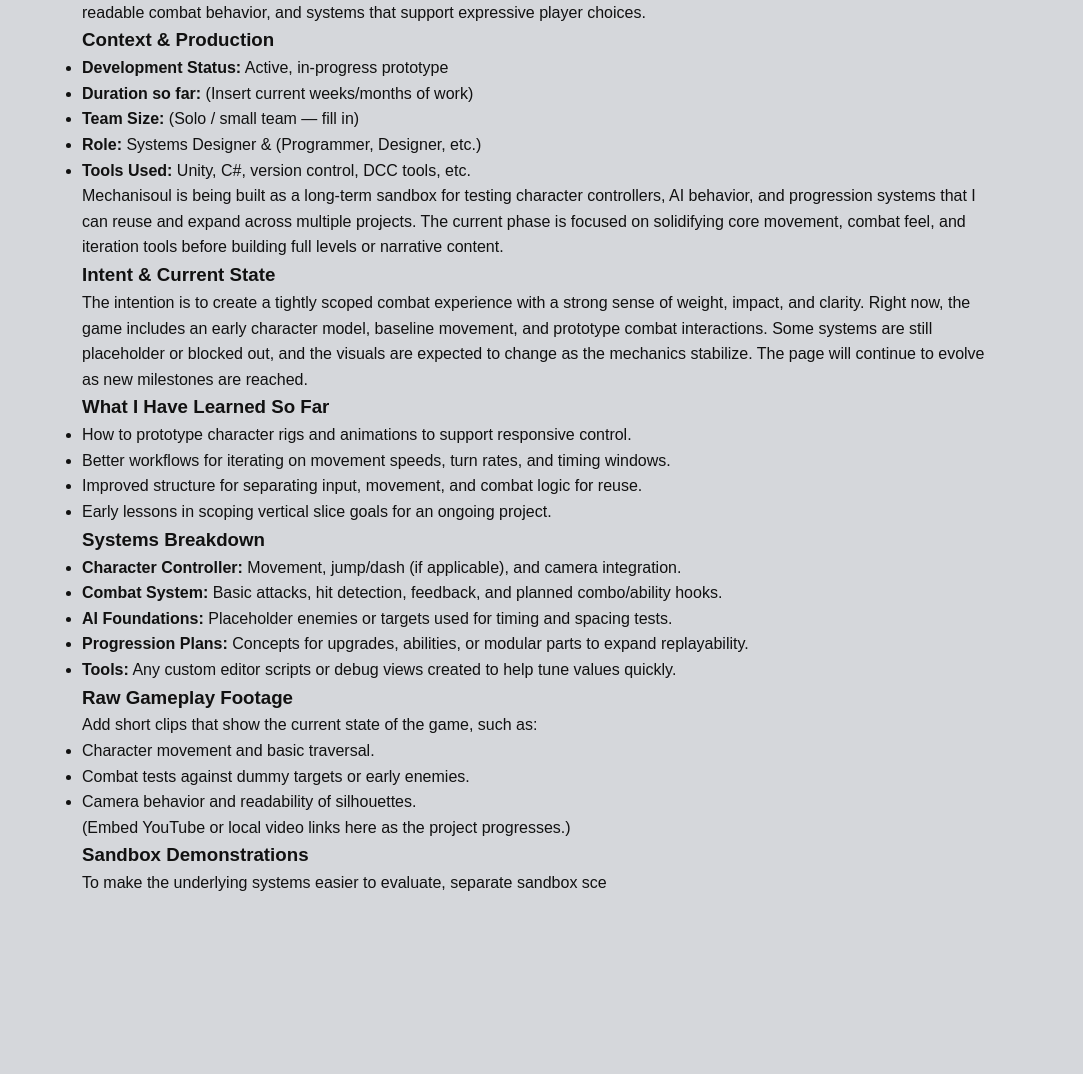
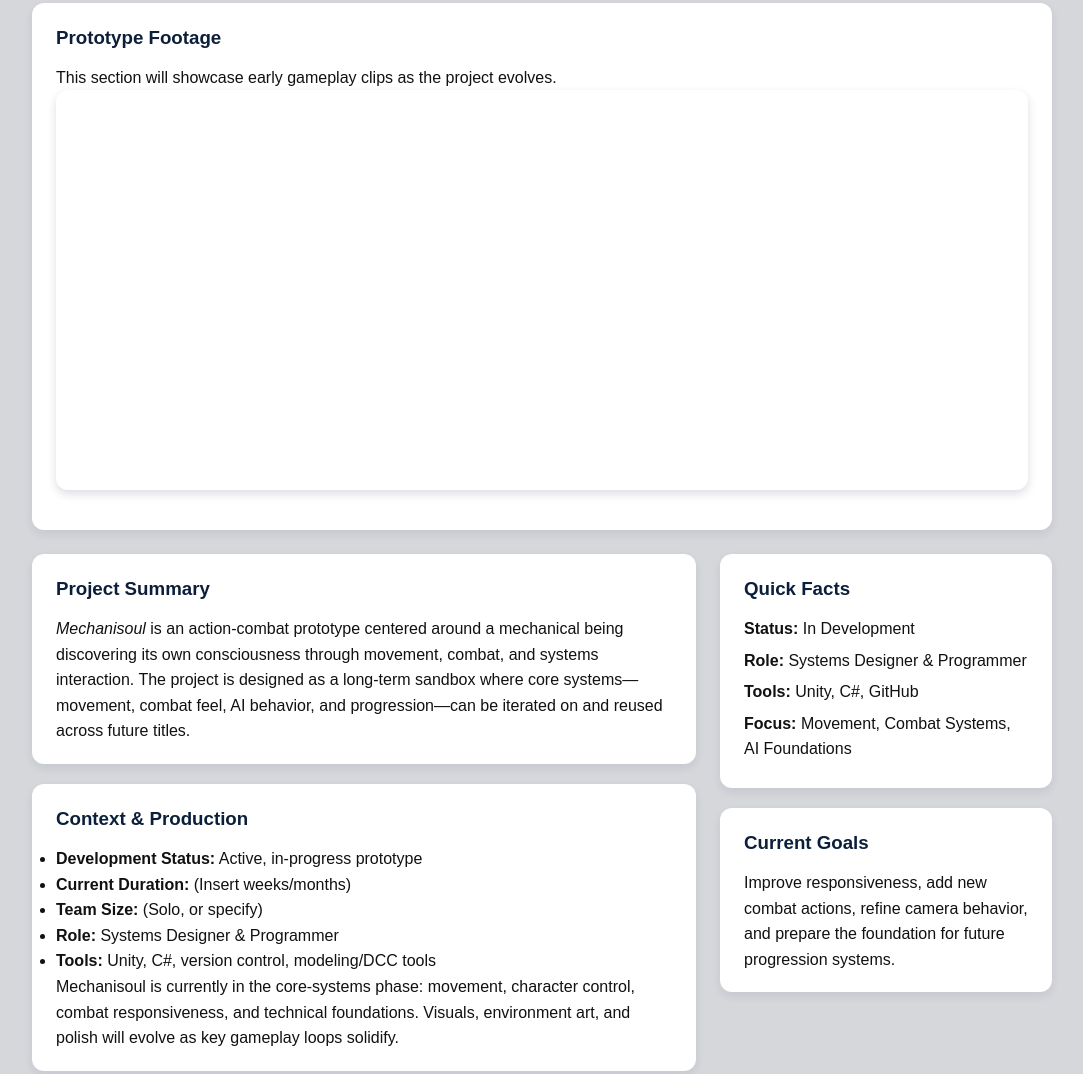
Before and after one commit to Superstarrl/superstarrl.github.io, a plain HTML site: page docs/mechanisoul.html in a window 1280 px wide. Shown: the part 291-1365 px from the top of the page, without its empty margins (98-1181 px from the left). Before the commit the page ends 1247 px from the top, so only its background shows below. Drawn offline with Linux system fonts and the light colour scheme.

Commit message:
Update mechanisoul.html

```diff
--- a/docs/mechanisoul.html
+++ b/docs/mechanisoul.html
@@ -6,6 +6,7 @@
     <title>Mechanisoul - Project Showcase</title>
     <link rel="stylesheet" href="css/styles.css" />
 </head>
+
 <body>
     <header>
         <h1>Anthony Rattigan - Systems Designer</h1>
@@ -17,68 +18,160 @@
         </nav>
     </header>
 
-    <section class="section">
-        <h2>Mechanisoul (In Development)</h2>
+    <section class="section project-page">
 
+        <!-- Project header -->
+        <div class="project-header">
+            <h2>Mechanisoul <span style="font-size:18px; opacity:0.8;">(In Development)</span></h2>
+            <p class="project-tagline">
+                A systems-driven action prototype focused on expressive movement,
+                modular combat, and understanding mechanical consciousness in a world of living machines.
+            </p>
+        </div>
+
+        <!-- Full-width video section (placeholder until video is added) -->
+        <div class="project-section full-width">
+            <h3>Prototype Footage</h3>
+            <p>This section will showcase early gameplay clips as the project evolves.</p>
+
+            <div class="video-container">
+                <!-- Add your video link when ready -->
+                <iframe src=""
+                        title="Mechanisoul Gameplay"
+                        frameborder="0"
+                        allow="accelerometer; autoplay; clipboard-write; encrypted-media; gyroscope; picture-in-picture"
+                        allowfullscreen>
+                </iframe>
+            </div>
+        </div>
+
+        <!-- Two-column project layout -->
+        <div class="project-grid">
+
+            <!-- MAIN COLUMN -->
+            <div class="project-main">
+
+                <div class="project-section">
                     <h3>Project Summary</h3>
                     <p>
-            <em>Mechanisoul</em> is an in-progress action game about a mechanical being discovering
-            its own consciousness through combat, exploration, and interaction with a world built
-            from modular machines. The focus of the project is on responsive character control,
-            readable combat behavior, and systems that support expressive player choices.
+                        <em>Mechanisoul</em> is an action-combat prototype centered around a mechanical being
+                        discovering its own consciousness through movement, combat, and systems interaction.
+                        The project is designed as a long-term sandbox where core systems—movement, combat feel,
+                        AI behavior, and progression—can be iterated on and reused across future titles.
                     </p>
+                </div>
 
+                <div class="project-section">
                     <h3>Context & Production</h3>
                     <ul>
                         <li><strong>Development Status:</strong> Active, in-progress prototype</li>
-            <li><strong>Duration so far:</strong> (Insert current weeks/months of work)</li>
-            <li><strong>Team Size:</strong> (Solo / small team — fill in)</li>
-            <li><strong>Role:</strong> Systems Designer & (Programmer, Designer, etc.)</li>
-            <li><strong>Tools Used:</strong> Unity, C#, version control, DCC tools, etc.</li>
+                        <li><strong>Current Duration:</strong> (Insert weeks/months)</li>
+                        <li><strong>Team Size:</strong> (Solo, or specify)</li>
+                        <li><strong>Role:</strong> Systems Designer & Programmer</li>
+                        <li><strong>Tools:</strong> Unity, C#, version control, modeling/DCC tools</li>
                     </ul>
 
                     <p>
-            Mechanisoul is being built as a long-term sandbox for testing character controllers,
-            AI behavior, and progression systems that I can reuse and expand across multiple
-            projects. The current phase is focused on solidifying core movement, combat feel,
-            and iteration tools before building full levels or narrative content.
+                        Mechanisoul is currently in the core-systems phase: movement, character control,
+                        combat responsiveness, and technical foundations. Visuals, environment art, and
+                        polish will evolve as key gameplay loops solidify.
                     </p>
+                </div>
 
+                <div class="project-section">
                     <h3>Intent & Current State</h3>
                     <p>
-            The intention is to create a tightly scoped combat experience with a strong sense
-            of weight, impact, and clarity. Right now, the game includes an early character
-            model, baseline movement, and prototype combat interactions. Some systems are still
-            placeholder or blocked out, and the visuals are expected to change as the mechanics
-            stabilize. The page will continue to evolve as new milestones are reached.
+                        The goal is to create a fast yet readable combat system with strong feedback,
+                        precise movement, and expressive decision-making. Current progress includes:
                     </p>
+                    <ul>
+                        <li>Prototype character movement controller</li>
+                        <li>Early combat animations and hit detection</li>
+                        <li>Basic enemy behavior for spacing and timing tests</li>
+                        <li>Camera behavior tuned for readability</li>
+                    </ul>
+                </div>
 
+                <div class="project-section">
                     <h3>What I Have Learned So Far</h3>
                     <ul>
-            <li>How to prototype character rigs and animations to support responsive control.</li>
-            <li>Better workflows for iterating on movement speeds, turn rates, and timing windows.</li>
-            <li>Improved structure for separating input, movement, and combat logic for reuse.</li>
-            <li>Early lessons in scoping vertical slice goals for an ongoing project.</li>
+                        <li>Prototyping animation rigs for responsive control</li>
+                        <li>Improving iteration workflows for tuning movement/attack timing</li>
+                        <li>Separating input, movement, and combat logic into reusable modules</li>
+                        <li>Scoping vertical-slice goals for an evolving long-term project</li>
                     </ul>
+                </div>
 
+                <div class="project-section">
                     <h3>Systems Breakdown</h3>
                     <ul>
-            <li><strong>Character Controller:</strong> Movement, jump/dash (if applicable), and camera integration.</li>
-            <li><strong>Combat System:</strong> Basic attacks, hit detection, feedback, and planned combo/ability hooks.</li>
-            <li><strong>AI Foundations:</strong> Placeholder enemies or targets used for timing and spacing tests.</li>
-            <li><strong>Progression Plans:</strong> Concepts for upgrades, abilities, or modular parts to expand replayability.</li>
-            <li><strong>Tools:</strong> Any custom editor scripts or debug views created to help tune values quickly.</li>
+                        <li><strong>Character Controller:</strong> Early controller focused on grounded feel and camera integration</li>
+                        <li><strong>Combat Prototyping:</strong> Basic attack logic, hit detection, spacing tools</li>
+                        <li><strong>AI Foundations:</strong> Dummy targets and placeholder AI for timing tests</li>
+                        <li><strong>Progression Concepts:</strong> Future upgrade & modular systems planned</li>
+                        <li><strong>Debug Tools:</strong> Custom testing environments for movement/spacing/value tuning</li>
                     </ul>
+                </div>
 
-        <h3>Raw Gameplay Footage</h3>
-        <p>Add short clips that show the current state of the game, such as:</p>
-        <ul>
-            <li>Character movement and basic traversal.</li>
-            <li>Combat tests against dummy targets or early enemies.</li>
-            <li>Camera behavior and readability of silhouettes.</li>
-        </ul>
-        <p>(Embed YouTube or local video links here as the project progresses.)</p>
-
+                <div class="project-section">
                     <h3>Sandbox Demonstrations</h3>
                     <p>
-            To make the underlying systems easier to evaluate, separate sandbox sce
+                        Like Code: Abandoned, Mechanisoul will feature isolated sandbox demos to showcase:
+                    </p>
+                    <ul>
+                        <li>Movement tuning and momentum</li>
+                        <li>Combat spacing & hitbox visualizers</li>
+                        <li>AI behavior tests</li>
+                        <li>Future upgrade/progression simulators</li>
+                    </ul>
+                </div>
+
+                <div class="project-section">
+                    <h3>Code Samples</h3>
+                    <p>As systems evolve, this section will contain selected code excerpts demonstrating structure, readability, and modularity.</p>
+
+<pre><code>// Example placeholder snippet
+public class TestController {
+    void Update() {
+        // Movement prototype logic goes here
+    }
+}
+</code></pre>
+
+                </div>
+
+                <div class="project-section">
+                    <h3>Gallery</h3>
+                    <p>Visuals will be added here once the art and environment passes begin.</p>
+                </div>
+
+            </div>
+
+            <!-- SIDEBAR -->
+            <aside class="project-sidebar">
+
+                <div class="project-sidebar-card">
+                    <h3>Quick Facts</h3>
+                    <ul class="project-meta-list">
+                        <li><strong>Status:</strong> In Development</li>
+                        <li><strong>Role:</strong> Systems Designer & Programmer</li>
+                        <li><strong>Tools:</strong> Unity, C#, GitHub</li>
+                        <li><strong>Focus:</strong> Movement, Combat Systems, AI Foundations</li>
+                    </ul>
+                </div>
+
+                <div class="project-sidebar-card">
+                    <h3>Current Goals</h3>
+                    <p>
+                        Improve responsiveness, add new combat actions, refine camera behavior,
+                        and prepare the foundation for future progression systems.
+                    </p>
+                </div>
+
+            </aside>
+
+        </div>
+    </section>
+
+</body>
+</html>
```
Lines whose indentation alone changed are shown as unchanged.
